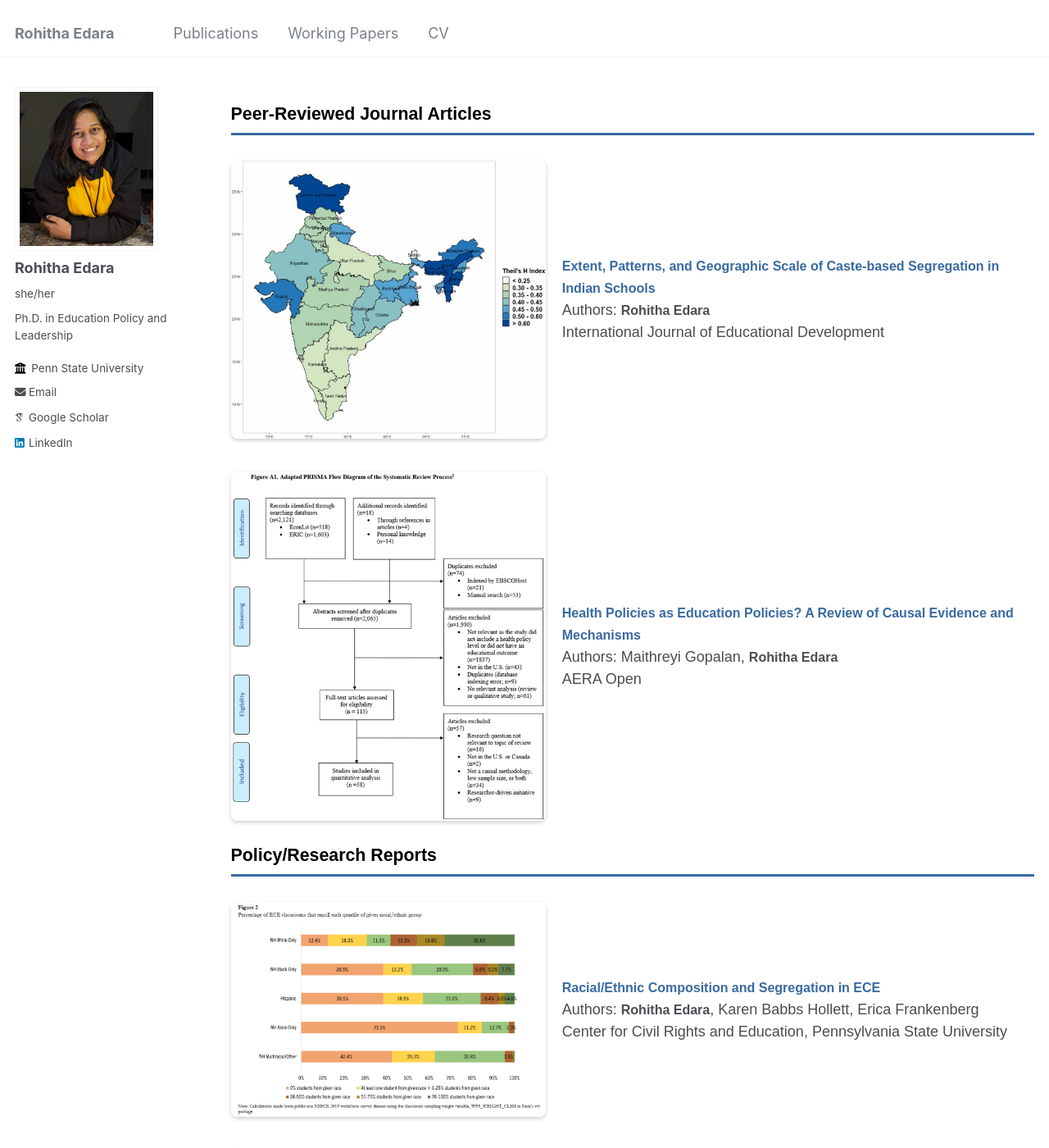
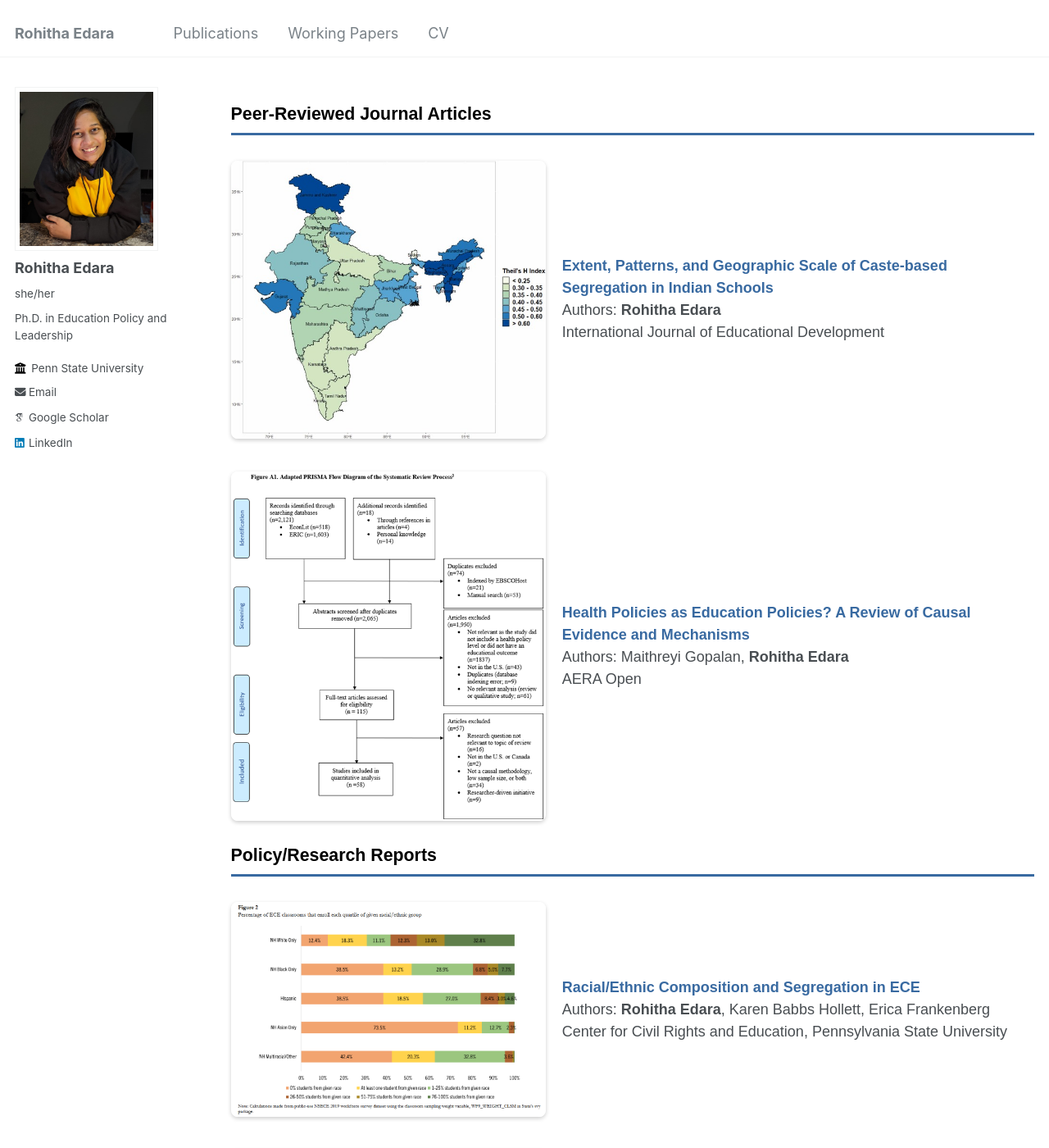
Before and after one commit to rohitha-edara/rohitha-edara.github.io, a Jekyll site: the page built from _pages/publications.html, in a window 1280 px wide and 1400 px high. Shown: the whole window at 82% size. Built offline with Jekyll 4.4.1, drawn with Linux system fonts in a browser that asks for light colours; some web fonts are replaced.

Commit message:
Update publications.html

```diff
--- a/_pages/publications.html
+++ b/_pages/publications.html
@@ -8,6 +8,7 @@ author_profile: true
   <style>
    body {
   	font-family: 'Questrial', sans-serif;
+	   font-size: 18px;
 	}
 
     .container {
@@ -41,11 +42,11 @@ author_profile: true
   }
 
   .text strong {
-    font-size: 16px; /* Increase font size for strong text */
+    font-size: 18px; /* Increase font size for strong text */
   }
 
   .text p {
-    font-size: 16px; /* Increase font size for paragraph text */
+    font-size: 18px; /* Increase font size for paragraph text */
     line-height: 1.5; /* Adjust line height for better readability */
     margin-top: 5px; /* Add margin at the top of paragraphs */
   }
```
